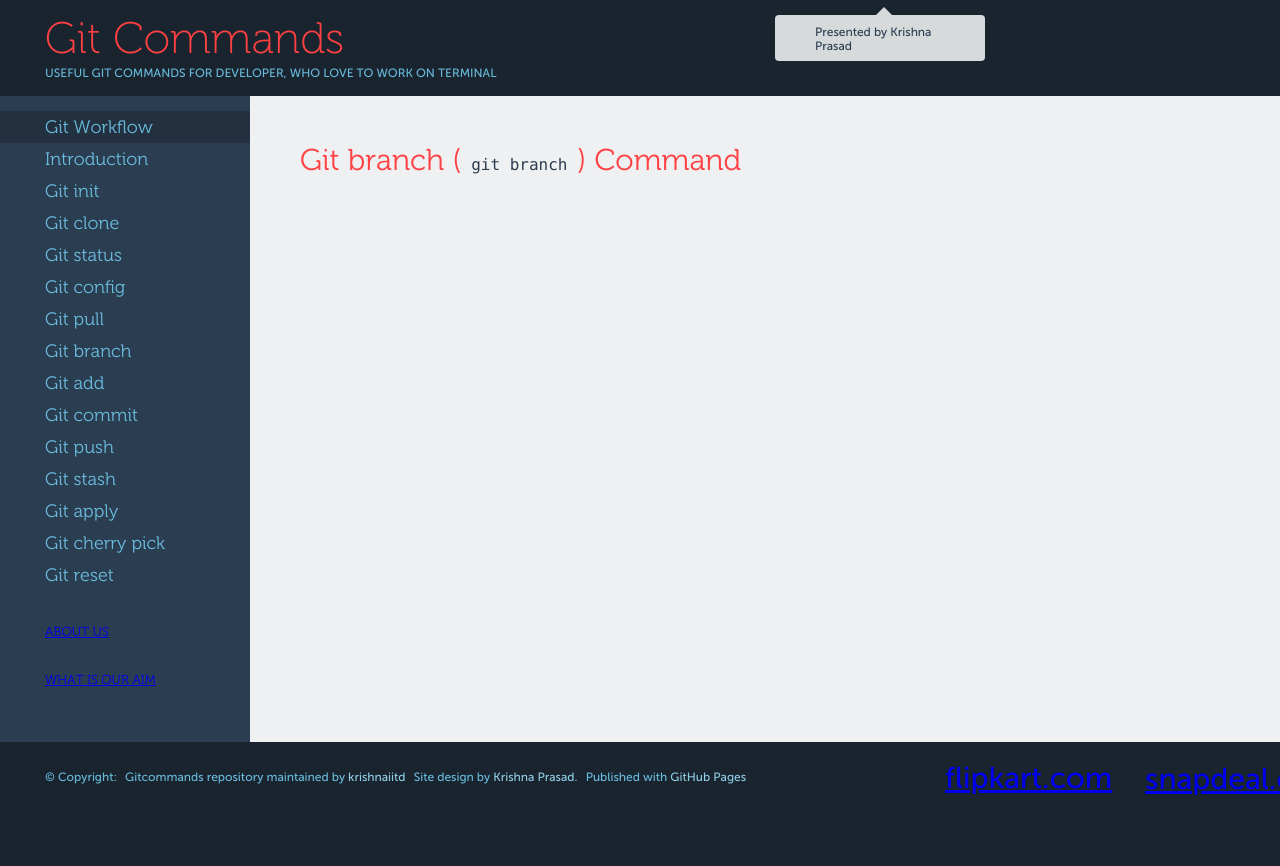
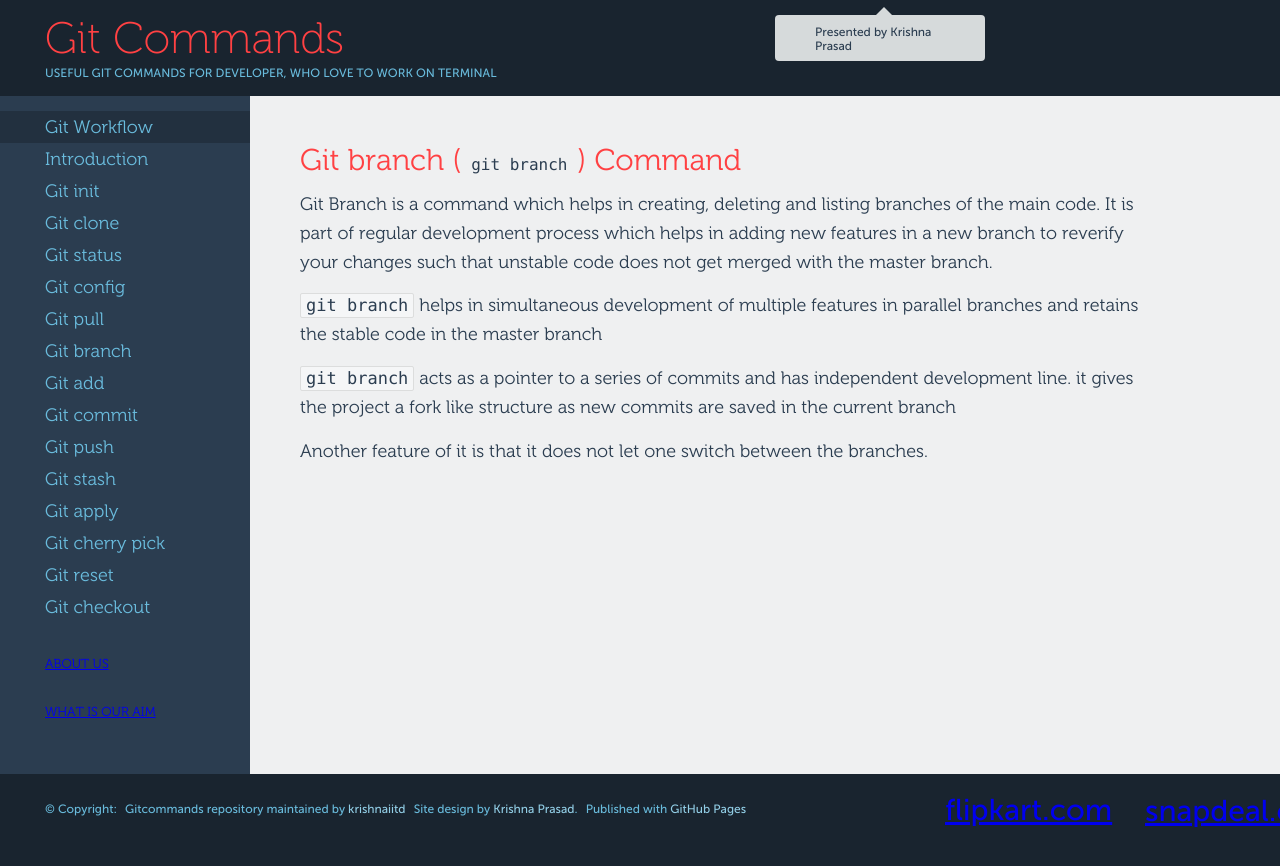
Before and after one commit to krishnaiitd/gitcommands, a Jekyll site: the page built from git-branch/index.html, in a window 1280 px wide. Shown: the top 866 px of the page. Built offline with Jekyll 4.4.1, drawn with Linux system fonts in a browser that asks for light colours.

Commit message:
add content for git checkout, git branch, git push

```diff
--- a/_includes/right-menu.html
+++ b/_includes/right-menu.html
@@ -45,6 +45,9 @@
     <li>
       <a href="{{ site.baseurl }}/git-reset">Git reset</a>
     </li>
+    <li>
+      <a href="{{ site.baseurl }}/git-checkout">Git checkout</a>
+    </li>
   </ul>
 
   <h2><a href="{{ site.baseurl }}/about-us">About Us</a></h2>
--- a/git-apply/index.html
+++ b/git-apply/index.html
@@ -8,4 +8,7 @@
   <p>
     <h2> Git Apply (<code> git apply </code>) Command</h2>
   </p>
+  <p>
+    Adding the details of git apply.
+  </p>
 </article>
--- a/git-branch/index.html
+++ b/git-branch/index.html
@@ -8,4 +8,10 @@
   <p>
     <h2> Git branch (<code> git branch </code>) Command</h2>
   </p>
+  <p>Git Branch is a command which helps in creating, deleting and listing branches of the main code.
+    It is part of regular development process which helps in adding new features in a new branch to reverify your changes such that unstable code does not get merged with the master branch.
+  </p>
+  <p><code>git branch</code> helps in simultaneous development of multiple features in parallel branches and retains the stable code in the master branch</p>
+  <p><code>git branch</code> acts as a pointer to a series of commits and has independent development line. it gives the project a fork like structure as new commits are saved in the current branch</p>
+  <p>Another feature of it is that it does not let one switch between the branches.</p>
 </article>
--- a/git-clone/index.html
+++ b/git-clone/index.html
@@ -8,4 +8,5 @@
   <p>
     <h2> Git clone (<code> git clone </code>) Command</h2>
   </p>
+  <p><code>git clone</code> is used to create a clone / copy of the required repository.</p>
 </article>
--- a/git-push/index.html
+++ b/git-push/index.html
@@ -8,4 +8,8 @@
   <p>
     <h2> Git push (<code> git push </code>) Command</h2>
   </p>
+  <p><code>git push</code> is used to update the remote repository contents using local repository.
+  It enables to transfer the commits made on the local repo to the remote repo.</p>
+  <p><code>git push</code> can be seen as an opposite command to <code>git fetch</code>. </p>
+  <p><code>git fetch</code> helps in importing the contents from remote repository to local repository while <code>git push</code> does the opposite by exporting/pushing the contents from local repository to remote repository.</p>
 </article>
```
Also changed, not shown: git-checkout/index.html (added, +14 -0 lines).
